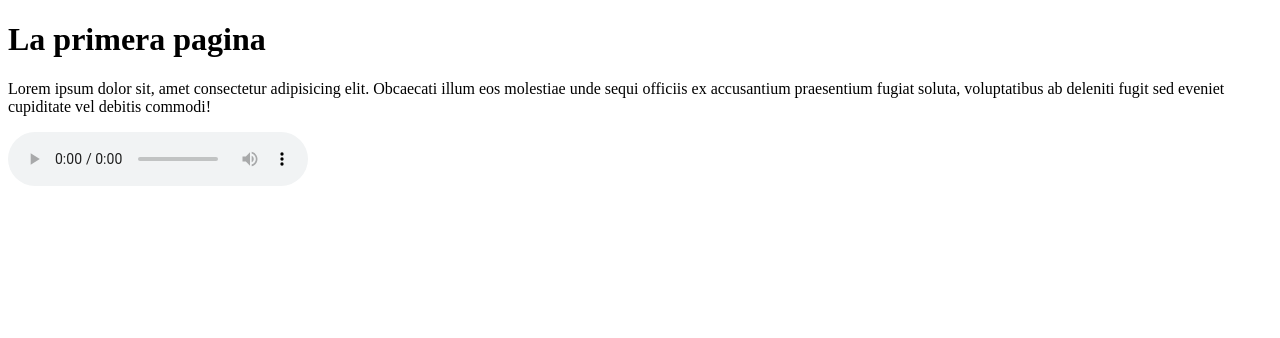
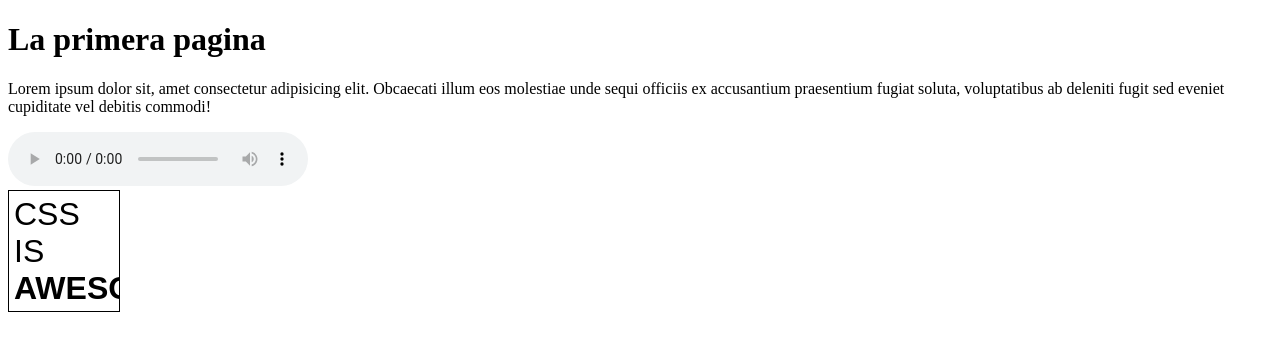
Before and after one commit to AgustinaP98/repositorio2710, a plain HTML site: page index.html in a window 1280 px wide. Drawn offline with Linux system fonts and the light colour scheme.

Commit message:
le agregamos css

```diff
--- /dev/null
+++ b/css/index.css
@@ -0,0 +1,12 @@
+.cuadrito {
+    /* propiedades decorativas */
+    border: solid 1px black;
+    padding: 5px;
+    display: inline-block;
+    font-size: 32px;
+    font-family: Arial;
+    /* propiedades que hacen el "problema" */
+    width: 100px;
+    height: 110px;
+    overflow: hidden;
+    }
--- a/index.html
+++ b/index.html
@@ -4,7 +4,10 @@
     <meta charset="UTF-8">
     <meta http-equiv="X-UA-Compatible" content="IE=edge">
     <meta name="viewport" content="width=device-width, initial-scale=1.0">
+    <link rel="stylesheet" href="./css/index.css">
+
     <title>Home</title>
+
 </head>
 <body>
 
@@ -16,5 +19,9 @@
         <audio src="./multimedia/BLACKPINK   뚜두뚜두 (DDU DU DDU DU.mp3" controls></audio>
     </div>
 
+    <div class="cuadrito">
+        CSS IS <strong>AWESOME</strong>
+     </div>
+
 </body>
 </html>
```
